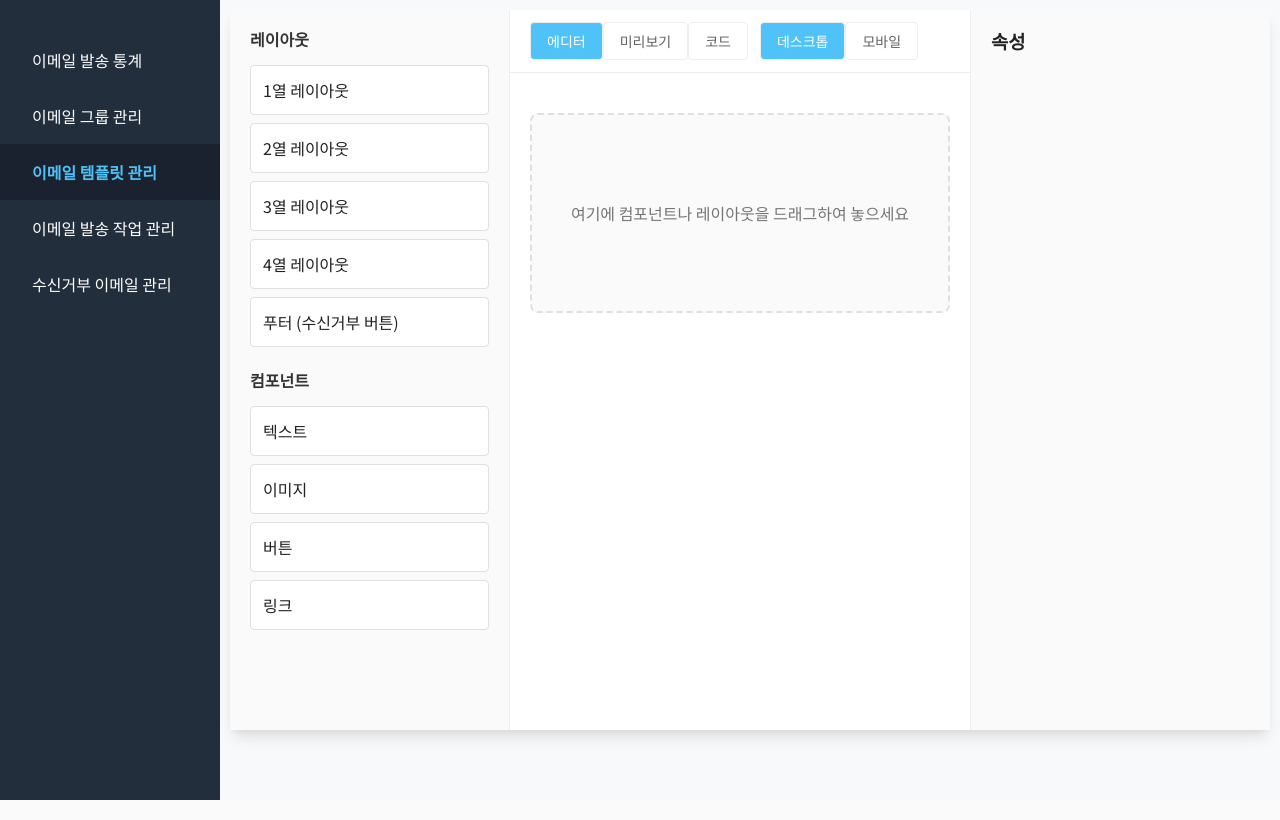
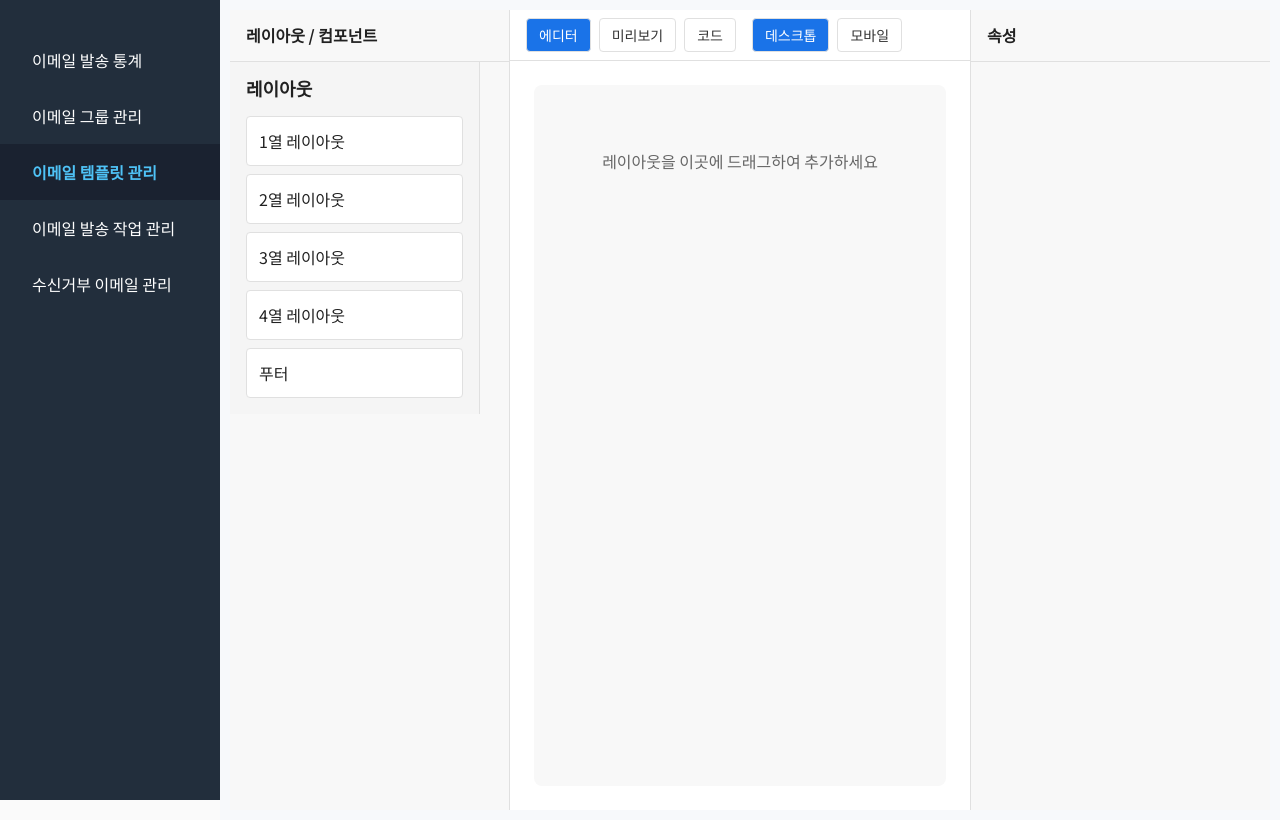
Before and after one commit to leessang10/bulk_email_project, a React (Vite) app in the folder frontend/: page /templates in a window 1280 px wide. Built offline with nearby package versions, Linux system fonts and the light colour scheme.

Commit message:
feat: 레이아웃 드래그 로직 추가가

```diff
--- /dev/null
+++ b/frontend/src/pages/templates/components/DraggableLayoutBox.tsx
@@ -0,0 +1,140 @@
+import { useRef } from "react";
+import { useDrag, useDrop } from "react-dnd";
+import styled from "styled-components";
+import type { LayoutItem } from "../types/editor";
+
+interface DraggableLayoutBoxProps {
+  layout: LayoutItem;
+  index: number;
+  isSelected: boolean;
+  onClick: () => void;
+  onReorder: (dragIndex: number, hoverIndex: number) => void;
+}
+
+interface DragItem {
+  type: "layoutBox";
+  id: string;
+  originalIndex: number;
+  currentIndex: number;
+}
+
+const DraggableLayoutBox = ({
+  layout,
+  index,
+  isSelected,
+  onClick,
+  onReorder,
+}: DraggableLayoutBoxProps) => {
+  const ref = useRef<HTMLDivElement>(null);
+
+  const [{ isDragging }, drag] = useDrag<
+    DragItem,
+    void,
+    { isDragging: boolean }
+  >(
+    () => ({
+      type: "layoutBox",
+      item: {
+        type: "layoutBox",
+        id: layout.id,
+        originalIndex: index,
+        currentIndex: index,
+      },
+      collect: (monitor) => ({
+        isDragging: monitor.isDragging(),
+      }),
+    }),
+    [layout.id, index]
+  );
+
+  const [, drop] = useDrop<DragItem>(
+    () => ({
+      accept: "layoutBox",
+      hover: (item, monitor) => {
+        if (!ref.current) return;
+
+        const dragIndex = item.currentIndex;
+        const hoverIndex = index;
+
+        // 자기 자신 위에 드래그하는 경우 무시
+        if (dragIndex === hoverIndex) return;
+
+        // 드래그 중인 아이템의 사각형 영역 가져오기
+        const hoverBoundingRect = ref.current.getBoundingClientRect();
+
+        // 드래그 중인 아이템의 수직 중앙점 계산
+        const hoverMiddleY =
+          (hoverBoundingRect.bottom - hoverBoundingRect.top) / 2;
+
+        // 마우스 포인터의 위치 가져오기
+        const clientOffset = monitor.getClientOffset();
+        if (!clientOffset) return;
+
+        // 드래그 중인 아이템과 호버 중인 아이템의 거리 계산
+        const hoverClientY = clientOffset.y - hoverBoundingRect.top;
+
+        // 드래그 방향에 따라 순서 변경 여부 결정
+        if (dragIndex < hoverIndex && hoverClientY < hoverMiddleY) return;
+        if (dragIndex > hoverIndex && hoverClientY > hoverMiddleY) return;
+
+        onReorder(dragIndex, hoverIndex);
+        item.currentIndex = hoverIndex;
+      },
+    }),
+    [index, onReorder]
+  );
+
+  drag(drop(ref));
+
+  return (
+    <LayoutBox
+      ref={ref}
+      onClick={(e) => {
+        e.stopPropagation();
+        onClick();
+      }}
+      $isSelected={isSelected}
+      $isDragging={isDragging}
+    >
+      <DragHandle>⋮⋮</DragHandle>
+      <div>
+        {layout.type} 레이아웃
+        <LayoutId>({layout.id})</LayoutId>
+      </div>
+    </LayoutBox>
+  );
+};
+
+const LayoutBox = styled.div<{ $isSelected: boolean; $isDragging: boolean }>`
+  padding: 20px;
+  background: white;
+  border: 2px solid
+    ${({ $isSelected }) => ($isSelected ? "#1a73e8" : "#e0e0e0")};
+  border-radius: 4px;
+  margin-bottom: 16px;
+  opacity: ${({ $isDragging }) => ($isDragging ? 0.5 : 1)};
+  transition: all 0.2s;
+  position: relative;
+  display: flex;
+  align-items: center;
+  gap: 12px;
+
+  &:hover {
+    border-color: #1a73e8;
+  }
+`;
+
+const DragHandle = styled.div`
+  cursor: move;
+  color: #999;
+  font-size: 16px;
+  user-select: none;
+`;
+
+const LayoutId = styled.span`
+  color: #999;
+  font-size: 12px;
+  margin-left: 8px;
+`;
+
+export default DraggableLayoutBox;
--- /dev/null
+++ b/frontend/src/pages/templates/components/LayoutPanel.tsx
@@ -0,0 +1,92 @@
+import { useDrag } from "react-dnd";
+import styled from "styled-components";
+import type { LayoutType } from "../types/editor";
+
+const LAYOUT_ITEMS: { type: LayoutType; label: string }[] = [
+  { type: "1-column", label: "1열 레이아웃" },
+  { type: "2-column", label: "2열 레이아웃" },
+  { type: "3-column", label: "3열 레이아웃" },
+  { type: "4-column", label: "4열 레이아웃" },
+  { type: "footer", label: "푸터" },
+];
+
+interface DragItem {
+  type: "layout";
+  layoutType: LayoutType;
+}
+
+const LayoutPanel = () => {
+  return (
+    <Container>
+      <Title>레이아웃</Title>
+      <LayoutList>
+        {LAYOUT_ITEMS.map((item) => (
+          <DraggableLayoutItem
+            key={item.type}
+            type={item.type}
+            label={item.label}
+          />
+        ))}
+      </LayoutList>
+    </Container>
+  );
+};
+
+const DraggableLayoutItem = ({
+  type,
+  label,
+}: {
+  type: LayoutType;
+  label: string;
+}) => {
+  const [{ isDragging }, drag] = useDrag<
+    DragItem,
+    void,
+    { isDragging: boolean }
+  >(() => ({
+    type: "layout",
+    item: { type: "layout", layoutType: type },
+    collect: (monitor) => ({
+      isDragging: monitor.isDragging(),
+    }),
+  }));
+
+  return (
+    <LayoutItem ref={drag} isDragging={isDragging}>
+      {label}
+    </LayoutItem>
+  );
+};
+
+const Container = styled.div`
+  width: 250px;
+  background: #f5f5f5;
+  padding: 16px;
+  border-right: 1px solid #e0e0e0;
+`;
+
+const Title = styled.h2`
+  font-size: 18px;
+  margin-bottom: 16px;
+`;
+
+const LayoutList = styled.div`
+  display: flex;
+  flex-direction: column;
+  gap: 8px;
+`;
+
+const LayoutItem = styled.div<{ isDragging: boolean }>`
+  padding: 12px;
+  background: white;
+  border: 1px solid #e0e0e0;
+  border-radius: 4px;
+  cursor: move;
+  opacity: ${({ isDragging }) => (isDragging ? 0.5 : 1)};
+
+  &:hover {
+    background: #f8f8f8;
+  }
+`;
+
+export default LayoutPanel;
--- a/frontend/src/pages/templates/components/TemplateEditor.tsx
+++ b/frontend/src/pages/templates/components/TemplateEditor.tsx
@@ -1,22 +1,148 @@
 import { useState } from "react";
 import { useDrop } from "react-dnd";
 import styled from "styled-components";
-import ComponentList from "./ComponentList";
+import type { LayoutItem, LayoutType } from "../types/editor";
+import DraggableLayoutBox from "./DraggableLayoutBox";
+import LayoutPanel from "./LayoutPanel";
 
-const EditorContainer = styled.div`
+type ViewMode = "editor" | "preview" | "code";
+type DeviceMode = "desktop" | "mobile";
+
+const TemplateEditor = () => {
+  const [layouts, setLayouts] = useState<LayoutItem[]>([]);
+  const [viewMode, setViewMode] = useState<ViewMode>("editor");
+  const [deviceMode, setDeviceMode] = useState<DeviceMode>("desktop");
+  const [selectedItemId, setSelectedItemId] = useState<string | null>(null);
+
+  const handleLayoutAdd = (layoutType: LayoutType) => {
+    setLayouts((prev) => [
+      ...prev,
+      {
+        id: `layout-${Date.now()}`,
+        type: layoutType,
+        children: [],
+      },
+    ]);
+  };
+
+  const handleLayoutsReorder = (dragIndex: number, hoverIndex: number) => {
+    setLayouts((prev) => {
+      const newLayouts = [...prev];
+      const [removed] = newLayouts.splice(dragIndex, 1);
+      newLayouts.splice(hoverIndex, 0, removed);
+      return newLayouts;
+    });
+  };
+
+  const [{ isOver }, drop] = useDrop(() => ({
+    accept: ["layout", "layoutBox"],
+    drop: (item: { type: string; layoutType?: LayoutType }, monitor) => {
+      if (!monitor.didDrop()) {
+        if (item.type === "layout" && item.layoutType) {
+          handleLayoutAdd(item.layoutType);
+        }
+      }
+    },
+    collect: (monitor) => ({
+      isOver: monitor.isOver({ shallow: true }),
+    }),
+  }));
+
+  return (
+    <Container>
+      <LeftPanel>
+        <PanelTitle>레이아웃 / 컴포넌트</PanelTitle>
+        <LayoutPanel />
+      </LeftPanel>
+
+      <CenterPanel>
+        <Toolbar>
+          <ToolGroup>
+            <ToolButton
+              $active={viewMode === "editor"}
+              onClick={() => setViewMode("editor")}
+            >
+              에디터
+            </ToolButton>
+            <ToolButton
+              $active={viewMode === "preview"}
+              onClick={() => setViewMode("preview")}
+            >
+              미리보기
+            </ToolButton>
+            <ToolButton
+              $active={viewMode === "code"}
+              onClick={() => setViewMode("code")}
+            >
+              코드
+            </ToolButton>
+          </ToolGroup>
+          <ToolGroup>
+            <ToolButton
+              $active={deviceMode === "desktop"}
+              onClick={() => setDeviceMode("desktop")}
+            >
+              데스크톱
+            </ToolButton>
+            <ToolButton
+              $active={deviceMode === "mobile"}
+              onClick={() => setDeviceMode("mobile")}
+            >
+              모바일
+            </ToolButton>
+          </ToolGroup>
+        </Toolbar>
+
+        <EditorContent>
+          <Canvas ref={drop} $isOver={isOver}>
+            {layouts.map((layout, index) => (
+              <DraggableLayoutBox
+                key={layout.id}
+                layout={layout}
+                index={index}
+                isSelected={selectedItemId === layout.id}
+                onClick={() => setSelectedItemId(layout.id)}
+                onReorder={handleLayoutsReorder}
+              />
+            ))}
+            {layouts.length === 0 && (
+              <EmptyMessage>
+                레이아웃을 이곳에 드래그하여 추가하세요
+              </EmptyMessage>
+            )}
+          </Canvas>
+        </EditorContent>
+      </CenterPanel>
+
+      <RightPanel>
+        <PanelTitle>속성</PanelTitle>
+        {selectedItemId && <div>선택된 아이템: {selectedItemId}</div>}
+      </RightPanel>
+    </Container>
+  );
+};
+
+const Container = styled.div`
   display: flex;
-  height: calc(100vh - 80px);
+  height: 100vh;
+  overflow: hidden;
   background: #fff;
-  border-radius: var(--radius-lg);
-  box-shadow: var(--shadow-lg);
+`;
+
+const PanelTitle = styled.h2`
+  font-size: 16px;
+  font-weight: 600;
+  padding: 16px;
+  border-bottom: 1px solid #e0e0e0;
+  margin: 0;
 `;
 
 const LeftPanel = styled.div`
   width: 280px;
-  border-right: 1px solid var(--gray-200);
-  background: var(--gray-50);
-  padding: var(--spacing-5);
-  overflow-y: auto;
+  border-right: 1px solid #e0e0e0;
+  background: #f8f8f8;
+  display: flex;
+  flex-direction: column;
 `;
 
 const CenterPanel = styled.div`
@@ -28,146 +154,57 @@ const CenterPanel = styled.div`
 
 const RightPanel = styled.div`
   width: 300px;
-  border-left: 1px solid var(--gray-200);
-  background: var(--gray-50);
-  padding: var(--spacing-5);
-  overflow-y: auto;
+  border-left: 1px solid #e0e0e0;
+  background: #f8f8f8;
+  display: flex;
+  flex-direction: column;
 `;
 
 const Toolbar = styled.div`
-  padding: var(--spacing-3) var(--spacing-5);
-  border-bottom: 1px solid var(--gray-200);
+  padding: 8px 16px;
+  border-bottom: 1px solid #e0e0e0;
   display: flex;
-  gap: var(--spacing-3);
+  gap: 16px;
 `;
 
-const ToolbarButton = styled.button<{ $active?: boolean }>`
-  padding: var(--spacing-2) var(--spacing-4);
-  border: 1px solid var(--gray-200);
-  border-radius: var(--radius-base);
-  background: ${({ $active }) => ($active ? "var(--primary)" : "#fff")};
-  color: ${({ $active }) => ($active ? "#fff" : "var(--gray-700)")};
-  font-size: var(--font-size-sm);
-  transition: all 0.2s;
+const ToolGroup = styled.div`
+  display: flex;
+  gap: 8px;
+`;
+
+const ToolButton = styled.button<{ $active?: boolean }>`
+  padding: 6px 12px;
+  border: 1px solid #e0e0e0;
+  border-radius: 4px;
+  background: ${({ $active }) => ($active ? "#1a73e8" : "#fff")};
+  color: ${({ $active }) => ($active ? "#fff" : "#333")};
+  cursor: pointer;
+  font-size: 14px;
 
   &:hover {
-    background: ${({ $active }) =>
-      $active ? "var(--primary)" : "var(--gray-100)"};
+    background: ${({ $active }) => ($active ? "#1557b0" : "#f5f5f5")};
   }
 `;
 
 const EditorContent = styled.div`
   flex: 1;
-  padding: var(--spacing-5);
+  padding: 24px;
   overflow-y: auto;
 `;
 
-const DropZone = styled.div<{ $isOver?: boolean }>`
-  min-height: 200px;
-  border: 2px dashed
-    ${({ $isOver }) => ($isOver ? "var(--primary)" : "var(--gray-300)")};
-  border-radius: var(--radius-lg);
-  margin: var(--spacing-5) 0;
-  padding: var(--spacing-5);
-  background: ${({ $isOver }) =>
-    $isOver ? "var(--primary-light)" : "var(--gray-50)"};
-  transition: all 0.2s;
-  display: flex;
-  align-items: center;
-  justify-content: center;
-  color: var(--gray-600);
-  font-size: var(--font-size-base);
+const Canvas = styled.div<{ $isOver?: boolean }>`
+  min-height: 100%;
+  background: ${({ $isOver }) => ($isOver ? "#f0f7ff" : "#f8f8f8")};
+  border-radius: 8px;
+  padding: 24px;
+  transition: background-color 0.2s;
 `;
 
-type ViewMode = "editor" | "preview" | "code";
-type DeviceMode = "desktop" | "mobile";
-
-interface DroppedItem {
-  type: "component" | "layout";
-  id: string;
-}
-
-const TemplateEditor = () => {
-  const [viewMode, setViewMode] = useState<ViewMode>("editor");
-  const [deviceMode, setDeviceMode] = useState<DeviceMode>("desktop");
-  const [droppedItems, setDroppedItems] = useState<DroppedItem[]>([]);
-
-  const [{ isOver }, drop] = useDrop(() => ({
-    accept: ["component", "layout"],
-    drop: (item: DroppedItem) => {
-      setDroppedItems((prev) => [...prev, item]);
-    },
-    collect: (monitor) => ({
-      isOver: monitor.isOver(),
-    }),
-  }));
-
-  return (
-    <EditorContainer>
-      <LeftPanel>
-        <ComponentList />
-      </LeftPanel>
-
-      <CenterPanel>
-        <Toolbar>
-          <div>
-            <ToolbarButton
-              $active={viewMode === "editor"}
-              onClick={() => setViewMode("editor")}
-            >
-              에디터
-            </ToolbarButton>
-            <ToolbarButton
-              $active={viewMode === "preview"}
-              onClick={() => setViewMode("preview")}
-            >
-              미리보기
-            </ToolbarButton>
-            <ToolbarButton
-              $active={viewMode === "code"}
-              onClick={() => setViewMode("code")}
-            >
-              코드
-            </ToolbarButton>
-          </div>
-          <div>
-            <ToolbarButton
-              $active={deviceMode === "desktop"}
-              onClick={() => setDeviceMode("desktop")}
-            >
-              데스크톱
-            </ToolbarButton>
-            <ToolbarButton
-              $active={deviceMode === "mobile"}
-              onClick={() => setDeviceMode("mobile")}
-            >
-              모바일
-            </ToolbarButton>
-          </div>
-        </Toolbar>
-        <EditorContent>
-          <DropZone ref={drop} $isOver={isOver}>
-            {droppedItems.length === 0 ? (
-              "여기에 컴포넌트나 레이아웃을 드래그하여 놓으세요"
-            ) : (
-              <div>
-                {droppedItems.map((item, index) => (
-                  <div key={index}>
-                    {item.type}: {item.id}
-                  </div>
-                ))}
-              </div>
-            )}
-          </DropZone>
-        </EditorContent>
-      </CenterPanel>
-
-      <RightPanel>
-        <h3>속성</h3>
-        {/* 선택된 요소의 속성을 여기에 표시 */}
-      </RightPanel>
-    </EditorContainer>
-  );
-};
+const EmptyMessage = styled.div`
+  text-align: center;
+  padding: 40px;
+  color: #666;
+  font-size: 16px;
+`;
 
 export default TemplateEditor;
--- /dev/null
+++ b/frontend/src/pages/templates/types/editor.ts
@@ -0,0 +1,22 @@
+export type LayoutType =
+  | "1-column"
+  | "2-column"
+  | "3-column"
+  | "4-column"
+  | "footer";
+
+export interface LayoutItem {
+  id: string;
+  type: LayoutType;
+  children: ComponentItem[];
+}
+
+export interface ComponentItem {
+  id: string;
+  type: "text" | "image" | "button" | "link";
+  properties: Record<string, any>;
+}
+
+export interface EditorState {
+  layouts: LayoutItem[];
+}
```
Also changed, not shown: frontend/src/pages/templates/components/EditorPanel.tsx (added, +129 -0 lines).
